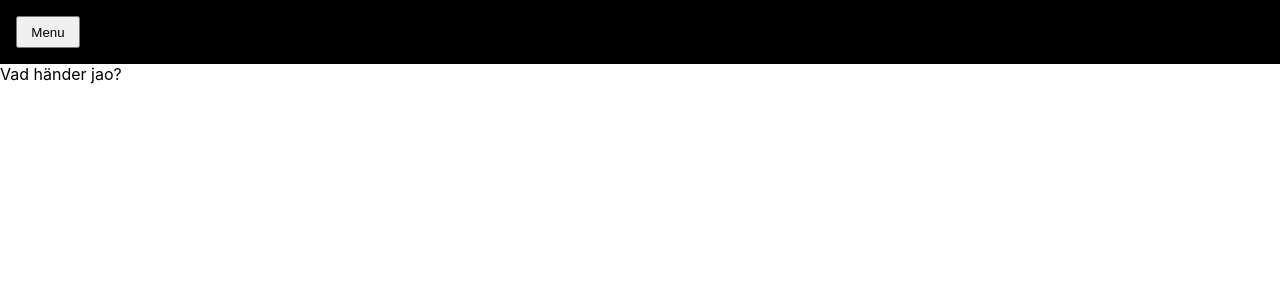
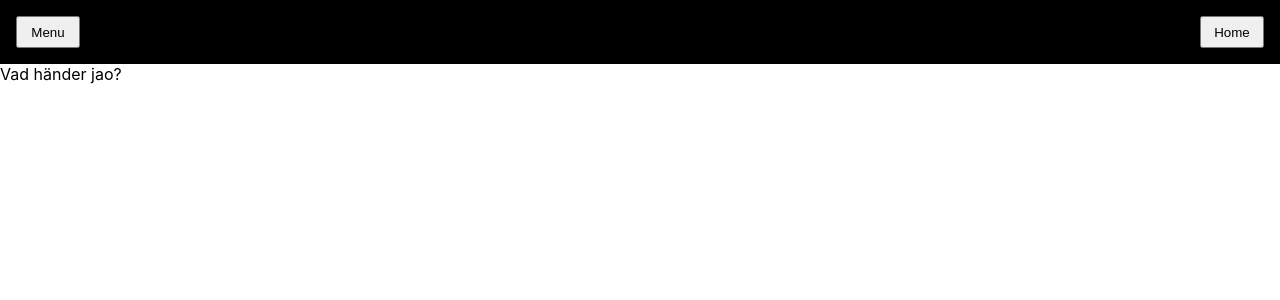
Before and after one commit to KiwiSM/Scrum-explained, a React (Create React App) app: page / in a window 1280 px wide. Shown: the top 300 px of the page. Built offline with nearby package versions, Linux system fonts and the light colour scheme.

Commit message:
#7 Home-button

```diff
--- a/src/App.css
+++ b/src/App.css
@@ -5,6 +5,8 @@
 }
 
 nav {
+    display: flex;
+    justify-content: space-between;
     background-color: black;
 }
 
@@ -20,7 +22,7 @@
     margin-left: 1rem;
 }
 
-a {
+ul a {
     font-size: 18px;
     color: black;
     text-decoration: none;
--- a/src/App.js
+++ b/src/App.js
@@ -23,6 +23,7 @@
         <div>
           <nav>
             <button onClick={toggleMenu}>Menu</button>
+            <Link to="/"><button>Home</button></Link>
           </nav>
           {
             menu ?
```
Lines whose indentation alone changed are shown as unchanged.
